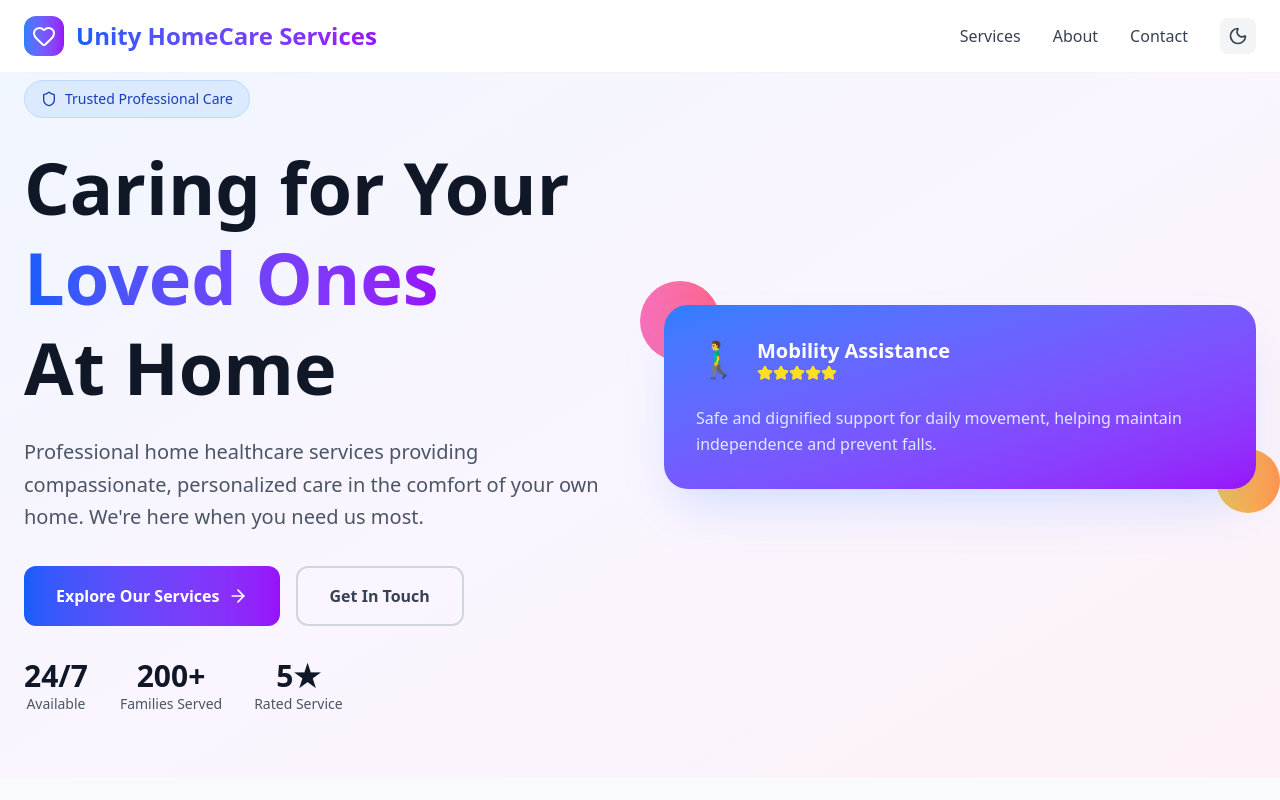
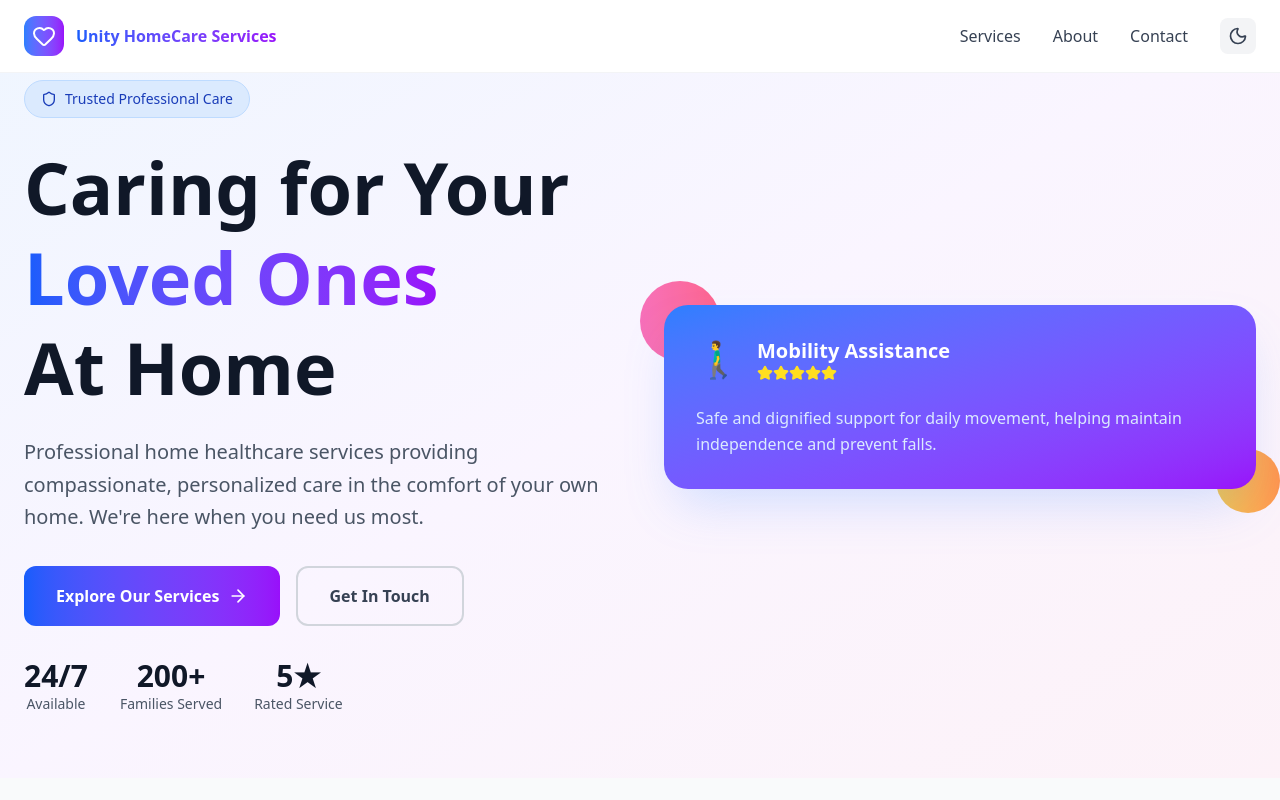
Before and after one commit to shedrack-okunda/Unity-HomeCare-Services, a React (Vite) app: page / in a window 1280 px wide. Shown: the top 800 px of the page. Built offline with nearby package versions, Linux system fonts and the light colour scheme.

Commit message:
adjusted the dashboard text size for the text on the logo

```diff
--- a/src/pages/Home.tsx
+++ b/src/pages/Home.tsx
@@ -124,7 +124,7 @@
 								<Heart className="h-6 w-6 text-white" />
 							</div>
 							<span
-								className={`text-2xl font-bold bg-gradient-to-r from-blue-600 to-purple-600 bg-clip-text text-transparent`}>
+								className={`text-1xl font-bold bg-gradient-to-r from-blue-600 to-purple-600 bg-clip-text text-transparent`}>
 								Unity HomeCare Services
 							</span>
 						</div>
```
